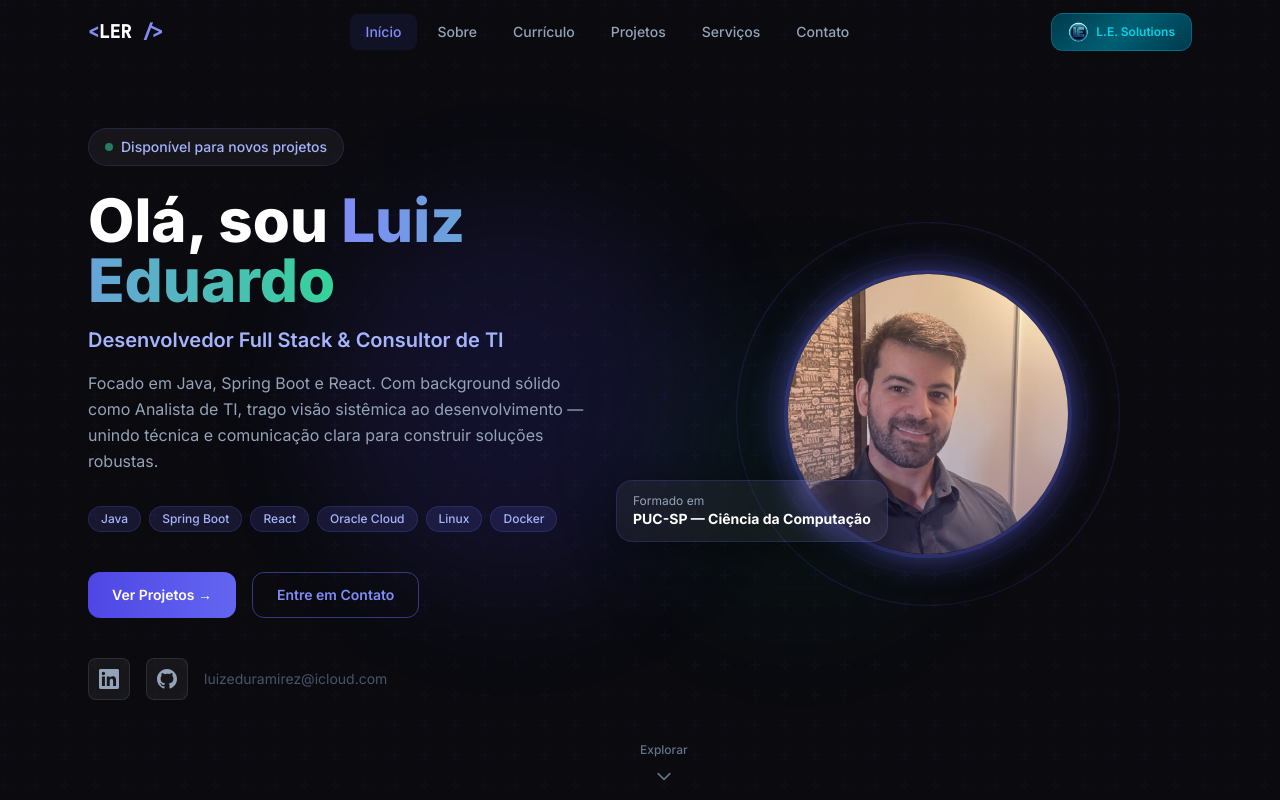
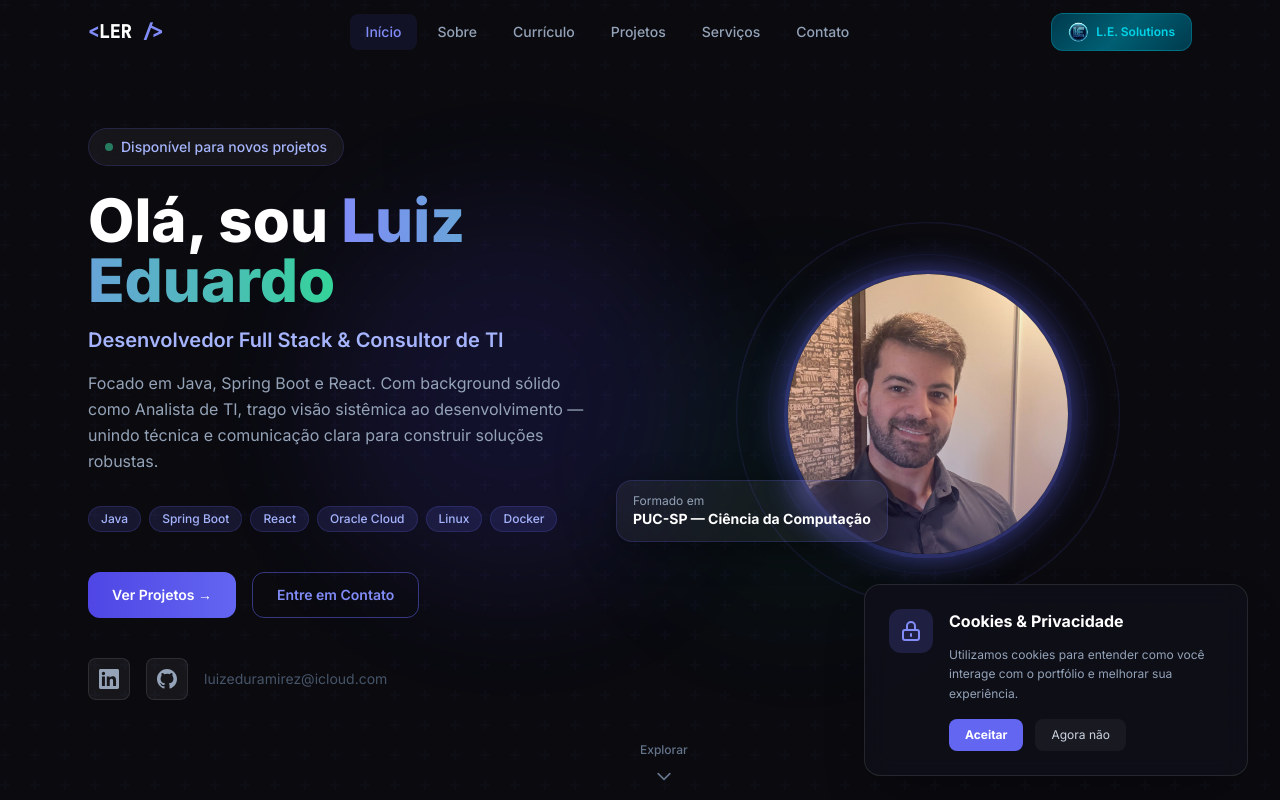
Before and after one commit to luiz-eduardo-ramirez/Portfolio, a React (Vite) app: page / in a window 1280 px wide. Shown: the top 800 px of the page. Built offline with nearby package versions, Linux system fonts and the light colour scheme.

Commit message:
Add: Cookies

```diff
--- a/package.json
+++ b/package.json
@@ -10,6 +10,7 @@
     "preview": "vite preview"
   },
   "dependencies": {
+    "framer-motion": "^12.38.0",
     "react": "^19.2.0",
     "react-dom": "^19.2.0",
     "react-router-dom": "^7.12.0"
--- a/src/App.jsx
+++ b/src/App.jsx
@@ -9,6 +9,7 @@ import ProjectsSection from './components/ProjectsSection';
 import ServicesSection from './components/ServicesSection';
 import ContactSection  from './components/ContactSection';
 import FooterSection   from './components/FooterSection';
+import CookieConsent   from './components/CookieConsent';
 
 function App() {
   return (
@@ -27,6 +28,7 @@ function App() {
       </main>
 
       <FooterSection />
+      <CookieConsent />
     </div>
   );
 }
--- /dev/null
+++ b/src/components/CookieConsent.jsx
@@ -0,0 +1,75 @@
+import { useState, useEffect } from 'react';
+import { motion, AnimatePresence } from 'framer-motion';
+
+const CookieConsent = () => {
+  const [isVisible, setIsVisible] = useState(false);
+
+  useEffect(() => {
+    const consent = localStorage.getItem('cookie-consent');
+    const dismissed = sessionStorage.getItem('cookie-dismissed');
+
+    if (!consent && !dismissed) {
+      const timer = setTimeout(() => {
+        setIsVisible(true);
+      }, 2000);
+      return () => clearTimeout(timer);
+    }
+  }, []);
+
+  const acceptCookies = () => {
+    localStorage.setItem('cookie-consent', 'true');
+    setIsVisible(false);
+  };
+
+  const dismissBanner = () => {
+    sessionStorage.setItem('cookie-dismissed', 'true');
+    setIsVisible(false);
+  };
+
+  return (
+    <AnimatePresence>
+      {isVisible && (
+        <motion.div
+          initial={{ y: 50, opacity: 0 }}
+          animate={{ y: 0, opacity: 1 }}
+          exit={{ y: 50, opacity: 0 }}
+          className="fixed bottom-6 left-6 right-6 z-[100] md:left-auto md:right-8 md:max-w-sm"
+        >
+          <div className="glass-dark border border-white/10 p-6 rounded-2xl shadow-2xl">
+            <div className="flex gap-4 items-start">
+              <div className="bg-brand-500/20 p-2.5 rounded-xl shrink-0">
+                <svg className="w-6 h-6 text-brand-400" fill="none" stroke="currentColor" viewBox="0 0 24 24">
+                  <path strokeLinecap="round" strokeLinejoin="round" strokeWidth={2} d="M12 15v2m-6 4h12a2 2 0 002-2v-6a2 2 0 00-2-2H6a2 2 0 00-2 2v6a2 2 0 002 2zm10-10V7a4 4 0 00-8 0v4h8z" />
+                </svg>
+              </div>
+
+              <div className="space-y-3">
+                <h3 className="text-white font-bold text-base">Cookies & Privacidade</h3>
+                <p className="text-slate-400 text-xs leading-relaxed">
+                  Utilizamos cookies para entender como você interage com o portfólio e melhorar sua experiência.
+                </p>
+
+                <div className="flex gap-3 pt-1">
+                  <button
+                    onClick={acceptCookies}
+                    className="bg-brand-500 hover:bg-brand-400 text-white text-xs font-bold py-2 px-4 rounded-lg transition-all"
+                  >
+                    Aceitar
+                  </button>
+                  <button
+                    onClick={dismissBanner}
+                    className="bg-white/5 hover:bg-white/10 text-slate-300 text-xs py-2 px-4 rounded-lg transition-all"
+                  >
+                    Agora não
+                  </button>
+                </div>
+              </div>
+            </div>
+          </div>
+        </motion.div>
+      )}
+    </AnimatePresence>
+  );
+};
+
+export default CookieConsent;
```
Also changed, not shown: 1 other file (tests, documents, lock files or other folders).
